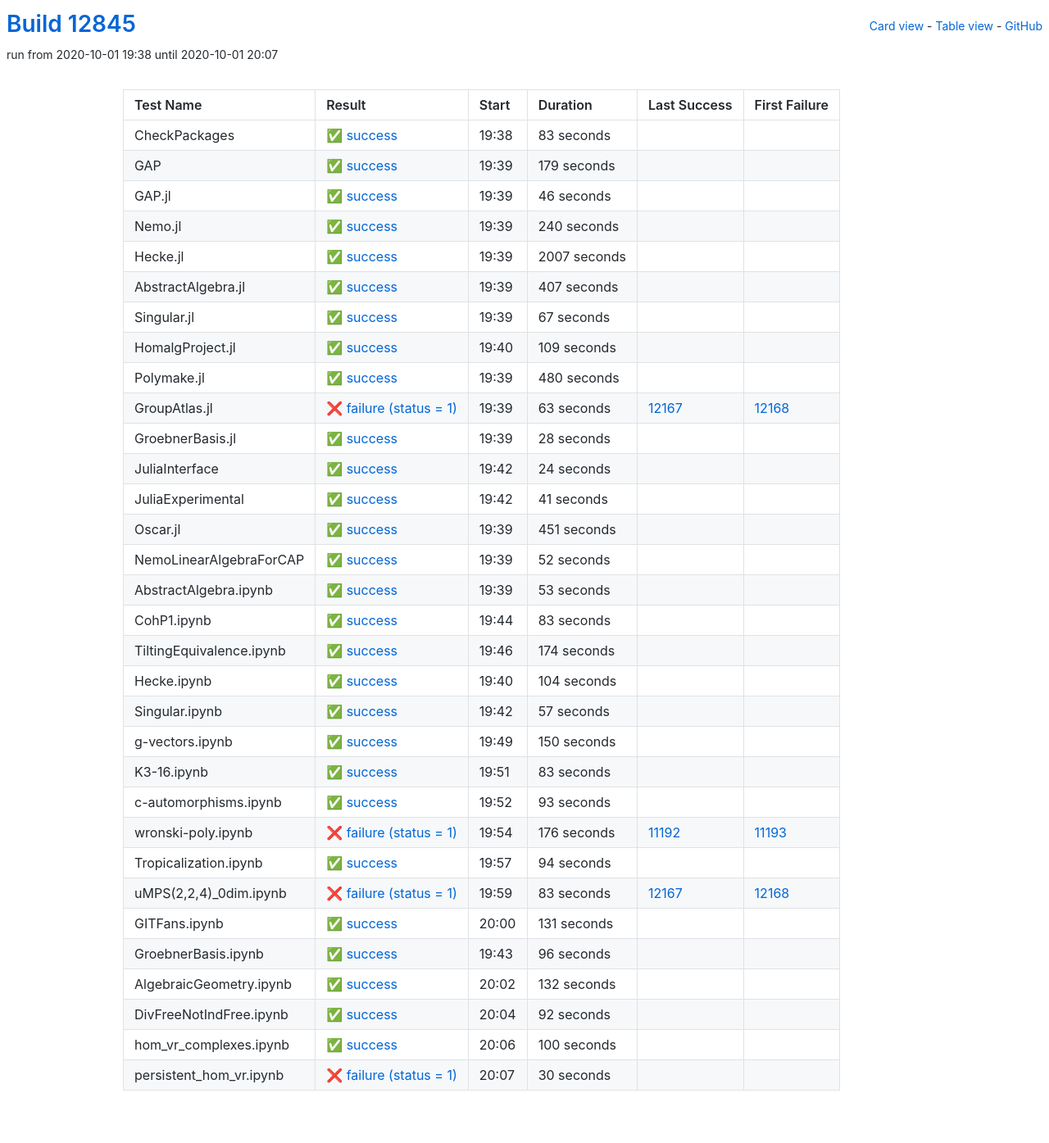
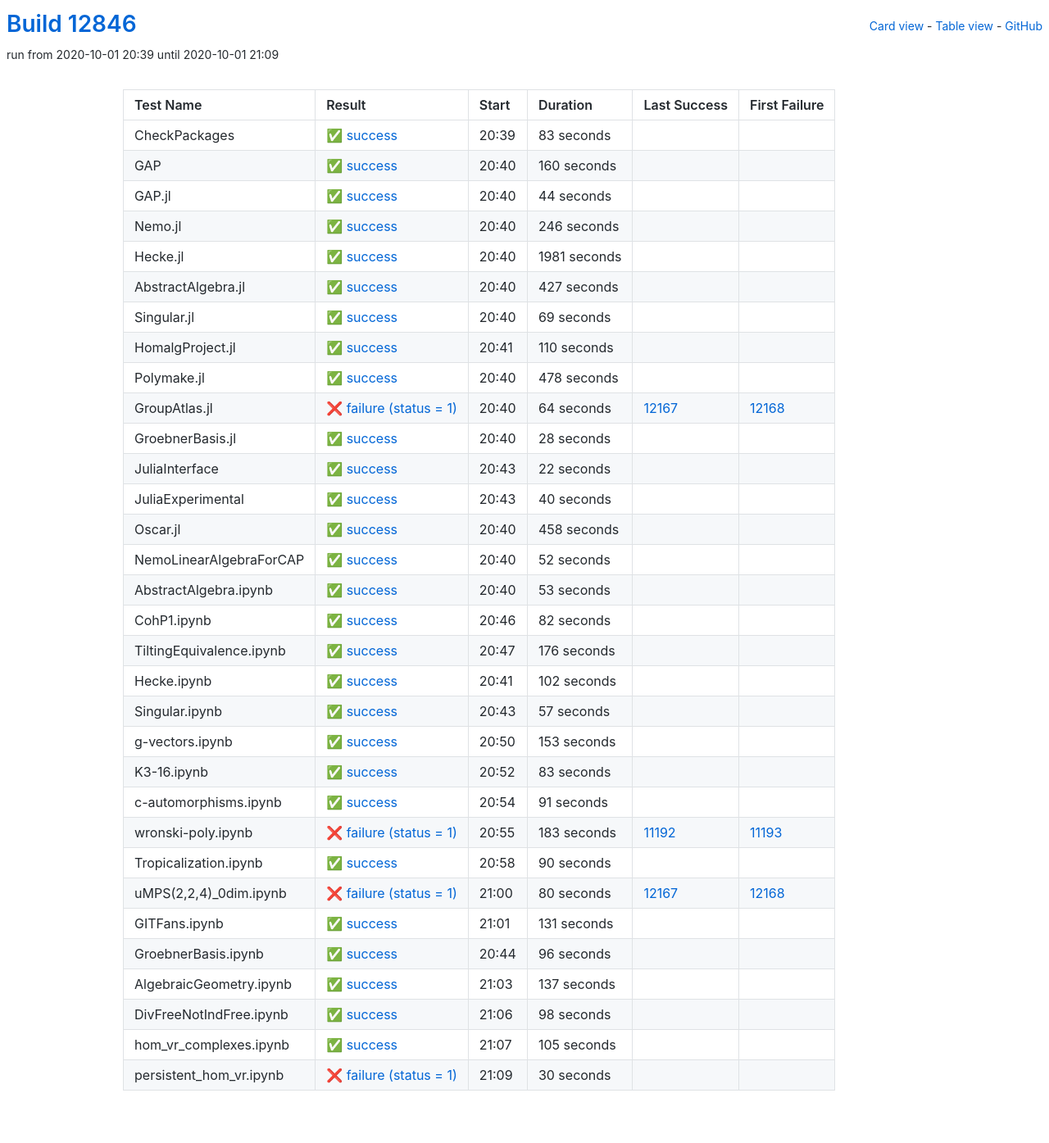
Before and after one commit to oscar-system/oscar-ci-status, a Jekyll site: the page built from table.html, in a window 1280 px wide. Shown: the whole page at 82% size. Built offline with Jekyll 4.4.1, drawn with Linux system fonts in a browser that asks for light colours.

Commit message:
Build #12846

```diff
--- a/_data/ci.yml
+++ b/_data/ci.yml
@@ -1,6 +1,6 @@
 ---
-build: 12845
-build_url: https://oscarci.mathematik.uni-kl.de/job/oscar/12845/
+build: 12846
+build_url: https://oscarci.mathematik.uni-kl.de/job/oscar/12846/
 job: oscar
 organization: oscar-system
 repo: oscar-ci-status
@@ -8,8 +8,8 @@ repourl: https://github.com/oscar-system/oscar-ci-status
 tests:
 - name: CheckPackages
   id: checkpackages
-  log: https://oscarci.mathematik.uni-kl.de/job/oscar/12845/artifact/logs/build-12845/CheckPackages.log
-  start: 2020-10-01 19:38
+  log: https://oscarci.mathematik.uni-kl.de/job/oscar/12846/artifact/logs/build-12846/CheckPackages.log
+  start: 2020-10-01 20:39
   success: true
   exitcode: 0
   status: success
@@ -20,116 +20,116 @@ tests:
   first_failure_url:
 - name: GAP
   id: gap
-  log: https://oscarci.mathematik.uni-kl.de/job/oscar/12845/artifact/logs/build-12845/GAP.log
-  start: 2020-10-01 19:39
+  log: https://oscarci.mathematik.uni-kl.de/job/oscar/12846/artifact/logs/build-12846/GAP.log
+  start: 2020-10-01 20:40
   success: true
   exitcode: 0
   status: success
-  duration: 179
+  duration: 160
   last_success: false
   last_success_url:
   first_failure: false
   first_failure_url:
 - name: GAP.jl
   id: gap-jl
-  log: https://oscarci.mathematik.uni-kl.de/job/oscar/12845/artifact/logs/build-12845/GAP.jl.log
-  start: 2020-10-01 19:39
+  log: https://oscarci.mathematik.uni-kl.de/job/oscar/12846/artifact/logs/build-12846/GAP.jl.log
+  start: 2020-10-01 20:40
   success: true
   exitcode: 0
   status: success
-  duration: 46
+  duration: 44
   last_success: false
   last_success_url:
   first_failure: false
   first_failure_url:
 - name: Nemo.jl
   id: nemo-jl
-  log: https://oscarci.mathematik.uni-kl.de/job/oscar/12845/artifact/logs/build-12845/Nemo.jl.log
-  start: 2020-10-01 19:39
+  log: https://oscarci.mathematik.uni-kl.de/job/oscar/12846/artifact/logs/build-12846/Nemo.jl.log
+  start: 2020-10-01 20:40
   success: true
   exitcode: 0
   status: success
-  duration: 240
+  duration: 246
   last_success: false
   last_success_url:
   first_failure: false
   first_failure_url:
 - name: Hecke.jl
   id: hecke-jl
-  log: https://oscarci.mathematik.uni-kl.de/job/oscar/12845/artifact/logs/build-12845/Hecke.jl.log
-  start: 2020-10-01 19:39
+  log: https://oscarci.mathematik.uni-kl.de/job/oscar/12846/artifact/logs/build-12846/Hecke.jl.log
+  start: 2020-10-01 20:40
   success: true
   exitcode: 0
   status: success
-  duration: 2007
+  duration: 1981
   last_success: false
   last_success_url:
   first_failure: false
   first_failure_url:
 - name: AbstractAlgebra.jl
   id: abstractalgebra-jl
-  log: https://oscarci.mathematik.uni-kl.de/job/oscar/12845/artifact/logs/build-12845/AbstractAlgebra.jl.log
-  start: 2020-10-01 19:39
+  log: https://oscarci.mathematik.uni-kl.de/job/oscar/12846/artifact/logs/build-12846/AbstractAlgebra.jl.log
+  start: 2020-10-01 20:40
   success: true
   exitcode: 0
   status: success
-  duration: 407
+  duration: 427
   last_success: false
   last_success_url:
   first_failure: false
   first_failure_url:
 - name: Singular.jl
   id: singular-jl
-  log: https://oscarci.mathematik.uni-kl.de/job/oscar/12845/artifact/logs/build-12845/Singular.jl.log
-  start: 2020-10-01 19:39
+  log: https://oscarci.mathematik.uni-kl.de/job/oscar/12846/artifact/logs/build-12846/Singular.jl.log
+  start: 2020-10-01 20:40
   success: true
   exitcode: 0
   status: success
-  duration: 67
+  duration: 69
   last_success: false
   last_success_url:
   first_failure: false
   first_failure_url:
 - name: HomalgProject.jl
   id: homalgproject-jl
-  log: https://oscarci.mathematik.uni-kl.de/job/oscar/12845/artifact/logs/build-12845/HomalgProject.jl.log
-  start: 2020-10-01 19:40
+  log: https://oscarci.mathematik.uni-kl.de/job/oscar/12846/artifact/logs/build-12846/HomalgProject.jl.log
+  start: 2020-10-01 20:41
   success: true
   exitcode: 0
   status: success
-  duration: 109
+  duration: 110
   last_success: false
   last_success_url:
   first_failure: false
   first_failure_url:
 - name: Polymake.jl
   id: polymake-jl
-  log: https://oscarci.mathematik.uni-kl.de/job/oscar/12845/artifact/logs/build-12845/Polymake.jl.log
-  start: 2020-10-01 19:39
+  log: https://oscarci.mathematik.uni-kl.de/job/oscar/12846/artifact/logs/build-12846/Polymake.jl.log
+  start: 2020-10-01 20:40
   success: true
   exitcode: 0
   status: success
-  duration: 480
+  duration: 478
   last_success: false
   last_success_url:
   first_failure: false
   first_failure_url:
 - name: GroupAtlas.jl
   id: groupatlas-jl
-  log: https://oscarci.mathematik.uni-kl.de/job/oscar/12845/artifact/logs/build-12845/GroupAtlas.jl.log
-  start: 2020-10-01 19:39
+  log: https://oscarci.mathematik.uni-kl.de/job/oscar/12846/artifact/logs/build-12846/GroupAtlas.jl.log
+  start: 2020-10-01 20:40
   success: false
   exitcode: 1
   status: failure
-  duration: 63
+  duration: 64
   last_success: 12167
   last_success_url: https://oscarci.mathematik.uni-kl.de/job/oscar/12167/
   first_failure: 12168
   first_failure_url: https://oscarci.mathematik.uni-kl.de/job/oscar/12168/
 - name: GroebnerBasis.jl
   id: groebnerbasis-jl
-  log: https://oscarci.mathematik.uni-kl.de/job/oscar/12845/artifact/logs/build-12845/GroebnerBasis.jl.log
-  start: 2020-10-01 19:39
+  log: https://oscarci.mathematik.uni-kl.de/job/oscar/12846/artifact/logs/build-12846/GroebnerBasis.jl.log
+  start: 2020-10-01 20:40
   success: true
   exitcode: 0
   status: success
@@ -140,44 +140,44 @@ tests:
   first_failure_url:
 - name: JuliaInterface
   id: juliainterface
-  log: https://oscarci.mathematik.uni-kl.de/job/oscar/12845/artifact/logs/build-12845/JuliaInterface.log
-  start: 2020-10-01 19:42
+  log: https://oscarci.mathematik.uni-kl.de/job/oscar/12846/artifact/logs/build-12846/JuliaInterface.log
+  start: 2020-10-01 20:43
   success: true
   exitcode: 0
   status: success
-  duration: 24
+  duration: 22
   last_success: false
   last_success_url:
   first_failure: false
   first_failure_url:
 - name: JuliaExperimental
   id: juliaexperimental
-  log: https://oscarci.mathematik.uni-kl.de/job/oscar/12845/artifact/logs/build-12845/JuliaExperimental.log
-  start: 2020-10-01 19:42
+  log: https://oscarci.mathematik.uni-kl.de/job/oscar/12846/artifact/logs/build-12846/JuliaExperimental.log
+  start: 2020-10-01 20:43
   success: true
   exitcode: 0
   status: success
-  duration: 41
+  duration: 40
   last_success: false
   last_success_url:
   first_failure: false
   first_failure_url:
 - name: Oscar.jl
   id: oscar-jl
-  log: https://oscarci.mathematik.uni-kl.de/job/oscar/12845/artifact/logs/build-12845/Oscar.jl.log
-  start: 2020-10-01 19:39
+  log: https://oscarci.mathematik.uni-kl.de/job/oscar/12846/artifact/logs/build-12846/Oscar.jl.log
+  start: 2020-10-01 20:40
   success: true
   exitcode: 0
   status: success
-  duration: 451
+  duration: 458
   last_success: false
   last_success_url:
   first_failure: false
   first_failure_url:
 - name: NemoLinearAlgebraForCAP
   id: nemolinearalgebraforcap
-  log: https://oscarci.mathematik.uni-kl.de/job/oscar/12845/artifact/logs/build-12845/NemoLinearAlgebraForCAP.log
-  start: 2020-10-01 19:39
+  log: https://oscarci.mathematik.uni-kl.de/job/oscar/12846/artifact/logs/build-12846/NemoLinearAlgebraForCAP.log
+  start: 2020-10-01 20:40
   success: true
   exitcode: 0
   status: success
@@ -188,8 +188,8 @@ tests:
   first_failure_url:
 - name: AbstractAlgebra.ipynb
   id: abstractalgebra-ipynb
-  log: https://oscarci.mathematik.uni-kl.de/job/oscar/12845/artifact/logs/build-12845/AbstractAlgebra.ipynb.log
-  start: 2020-10-01 19:39
+  log: https://oscarci.mathematik.uni-kl.de/job/oscar/12846/artifact/logs/build-12846/AbstractAlgebra.ipynb.log
+  start: 2020-10-01 20:40
   success: true
   exitcode: 0
   status: success
@@ -200,44 +200,44 @@ tests:
   first_failure_url:
 - name: CohP1.ipynb
   id: cohp1-ipynb
-  log: https://oscarci.mathematik.uni-kl.de/job/oscar/12845/artifact/logs/build-12845/CohP1.ipynb.log
-  start: 2020-10-01 19:44
+  log: https://oscarci.mathematik.uni-kl.de/job/oscar/12846/artifact/logs/build-12846/CohP1.ipynb.log
+  start: 2020-10-01 20:46
   success: true
   exitcode: 0
   status: success
-  duration: 83
+  duration: 82
   last_success: false
   last_success_url:
   first_failure: false
   first_failure_url:
 - name: TiltingEquivalence.ipynb
   id: tiltingequivalence-ipynb
-  log: https://oscarci.mathematik.uni-kl.de/job/oscar/12845/artifact/logs/build-12845/TiltingEquivalence.ipynb.log
-  start: 2020-10-01 19:46
+  log: https://oscarci.mathematik.uni-kl.de/job/oscar/12846/artifact/logs/build-12846/TiltingEquivalence.ipynb.log
+  start: 2020-10-01 20:47
   success: true
   exitcode: 0
   status: success
-  duration: 174
+  duration: 176
   last_success: false
   last_success_url:
   first_failure: false
   first_failure_url:
 - name: Hecke.ipynb
   id: hecke-ipynb
-  log: https://oscarci.mathematik.uni-kl.de/job/oscar/12845/artifact/logs/build-12845/Hecke.ipynb.log
-  start: 2020-10-01 19:40
+  log: https://oscarci.mathematik.uni-kl.de/job/oscar/12846/artifact/logs/build-12846/Hecke.ipynb.log
+  start: 2020-10-01 20:41
   success: true
   exitcode: 0
   status: success
-  duration: 104
+  duration: 102
   last_success: false
   last_success_url:
   first_failure: false
   first_failure_url:
 - name: Singular.ipynb
   id: singular-ipynb
-  log: https://oscarci.mathematik.uni-kl.de/job/oscar/12845/artifact/logs/build-12845/Singular.ipynb.log
-  start: 2020-10-01 19:42
+  log: https://oscarci.mathematik.uni-kl.de/job/oscar/12846/artifact/logs/build-12846/Singular.ipynb.log
+  start: 2020-10-01 20:43
   success: true
   exitcode: 0
   status: success
@@ -248,20 +248,20 @@ tests:
   first_failure_url:
 - name: g-vectors.ipynb
   id: g-vectors-ipynb
-  log: https://oscarci.mathematik.uni-kl.de/job/oscar/12845/artifact/logs/build-12845/g-vectors.ipynb.log
-  start: 2020-10-01 19:49
+  log: https://oscarci.mathematik.uni-kl.de/job/oscar/12846/artifact/logs/build-12846/g-vectors.ipynb.log
+  start: 2020-10-01 20:50
   success: true
   exitcode: 0
   status: success
-  duration: 150
+  duration: 153
   last_success: false
   last_success_url:
   first_failure: false
   first_failure_url:
 - name: K3-16.ipynb
   id: k3-16-ipynb
-  log: https://oscarci.mathematik.uni-kl.de/job/oscar/12845/artifact/logs/build-12845/K3-16.ipynb.log
-  start: 2020-10-01 19:51
+  log: https://oscarci.mathematik.uni-kl.de/job/oscar/12846/artifact/logs/build-12846/K3-16.ipynb.log
+  start: 2020-10-01 20:52
   success: true
   exitcode: 0
   status: success
@@ -272,56 +272,56 @@ tests:
   first_failure_url:
 - name: c-automorphisms.ipynb
   id: c-automorphisms-ipynb
-  log: https://oscarci.mathematik.uni-kl.de/job/oscar/12845/artifact/logs/build-12845/c-automorphisms.ipynb.log
-  start: 2020-10-01 19:52
+  log: https://oscarci.mathematik.uni-kl.de/job/oscar/12846/artifact/logs/build-12846/c-automorphisms.ipynb.log
+  start: 2020-10-01 20:54
   success: true
   exitcode: 0
   status: success
-  duration: 93
+  duration: 91
   last_success: false
   last_success_url:
   first_failure: false
   first_failure_url:
 - name: wronski-poly.ipynb
   id: wronski-poly-ipynb
-  log: https://oscarci.mathematik.uni-kl.de/job/oscar/12845/artifact/logs/build-12845/wronski-poly.ipynb.log
-  start: 2020-10-01 19:54
+  log: https://oscarci.mathematik.uni-kl.de/job/oscar/12846/artifact/logs/build-12846/wronski-poly.ipynb.log
+  start: 2020-10-01 20:55
   success: false
   exitcode: 1
   status: failure
-  duration: 176
+  duration: 183
   last_success: 11192
   last_success_url: https://oscarci.mathematik.uni-kl.de/job/oscar/11192/
   first_failure: 11193
   first_failure_url: https://oscarci.mathematik.uni-kl.de/job/oscar/11193/
 - name: Tropicalization.ipynb
   id: tropicalization-ipynb
-  log: https://oscarci.mathematik.uni-kl.de/job/oscar/12845/artifact/logs/build-12845/Tropicalization.ipynb.log
-  start: 2020-10-01 19:57
+  log: https://oscarci.mathematik.uni-kl.de/job/oscar/12846/artifact/logs/build-12846/Tropicalization.ipynb.log
+  start: 2020-10-01 20:58
   success: true
   exitcode: 0
   status: success
-  duration: 94
+  duration: 90
   last_success: false
   last_success_url:
   first_failure: false
   first_failure_url:
 - name: uMPS(2,2,4)_0dim.ipynb
   id: umps-2-2-4-0dim-ipynb
-  log: https://oscarci.mathematik.uni-kl.de/job/oscar/12845/artifact/logs/build-12845/uMPS-2-2-4-_0dim.ipynb.log
-  start: 2020-10-01 19:59
+  log: https://oscarci.mathematik.uni-kl.de/job/oscar/12846/artifact/logs/build-12846/uMPS-2-2-4-_0dim.ipynb.log
+  start: 2020-10-01 21:00
   success: false
   exitcode: 1
   status: failure
-  duration: 83
+  duration: 80
   last_success: 12167
   last_success_url: https://oscarci.mathematik.uni-kl.de/job/oscar/12167/
   first_failure: 12168
   first_failure_url: https://oscarci.mathematik.uni-kl.de/job/oscar/12168/
 - name: GITFans.ipynb
   id: gitfans-ipynb
-  log: https://oscarci.mathematik.uni-kl.de/job/oscar/12845/artifact/logs/build-12845/GITFans.ipynb.log
-  start: 2020-10-01 20:00
+  log: https://oscarci.mathematik.uni-kl.de/job/oscar/12846/artifact/logs/build-12846/GITFans.ipynb.log
+  start: 2020-10-01 21:01
   success: true
   exitcode: 0
   status: success
@@ -332,8 +332,8 @@ tests:
   first_failure_url:
 - name: GroebnerBasis.ipynb
   id: groebnerbasis-ipynb
-  log: https://oscarci.mathematik.uni-kl.de/job/oscar/12845/artifact/logs/build-12845/GroebnerBasis.ipynb.log
-  start: 2020-10-01 19:43
+  log: https://oscarci.mathematik.uni-kl.de/job/oscar/12846/artifact/logs/build-12846/GroebnerBasis.ipynb.log
+  start: 2020-10-01 20:44
   success: true
   exitcode: 0
   status: success
@@ -344,44 +344,44 @@ tests:
   first_failure_url:
 - name: AlgebraicGeometry.ipynb
   id: algebraicgeometry-ipynb
-  log: https://oscarci.mathematik.uni-kl.de/job/oscar/12845/artifact/logs/build-12845/AlgebraicGeometry.ipynb.log
-  start: 2020-10-01 20:02
+  log: https://oscarci.mathematik.uni-kl.de/job/oscar/12846/artifact/logs/build-12846/AlgebraicGeometry.ipynb.log
+  start: 2020-10-01 21:03
   success: true
   exitcode: 0
   status: success
-  duration: 132
+  duration: 137
   last_success: false
   last_success_url:
   first_failure: false
   first_failure_url:
 - name: DivFreeNotIndFree.ipynb
   id: divfreenotindfree-ipynb
-  log: https://oscarci.mathematik.uni-kl.de/job/oscar/12845/artifact/logs/build-12845/DivFreeNotIndFree.ipynb.log
-  start: 2020-10-01 20:04
+  log: https://oscarci.mathematik.uni-kl.de/job/oscar/12846/artifact/logs/build-12846/DivFreeNotIndFree.ipynb.log
+  start: 2020-10-01 21:06
   success: true
   exitcode: 0
   status: success
-  duration: 92
+  duration: 98
   last_success: false
   last_success_url:
   first_failure: false
   first_failure_url:
 - name: hom_vr_complexes.ipynb
   id: hom-vr-complexes-ipynb
-  log: https://oscarci.mathematik.uni-kl.de/job/oscar/12845/artifact/logs/build-12845/hom_vr_complexes.ipynb.log
-  start: 2020-10-01 20:06
+  log: https://oscarci.mathematik.uni-kl.de/job/oscar/12846/artifact/logs/build-12846/hom_vr_complexes.ipynb.log
+  start: 2020-10-01 21:07
   success: true
   exitcode: 0
   status: success
-  duration: 100
+  duration: 105
   last_success: false
   last_success_url:
   first_failure: false
   first_failure_url:
 - name: persistent_hom_vr.ipynb
   id: persistent-hom-vr-ipynb
-  log: https://oscarci.mathematik.uni-kl.de/job/oscar/12845/artifact/logs/build-12845/persistent_hom_vr.ipynb.log
-  start: 2020-10-01 20:07
+  log: https://oscarci.mathematik.uni-kl.de/job/oscar/12846/artifact/logs/build-12846/persistent_hom_vr.ipynb.log
+  start: 2020-10-01 21:09
   success: false
   exitcode: 1
   status: failure
```
Also changed, not shown: README.md.
